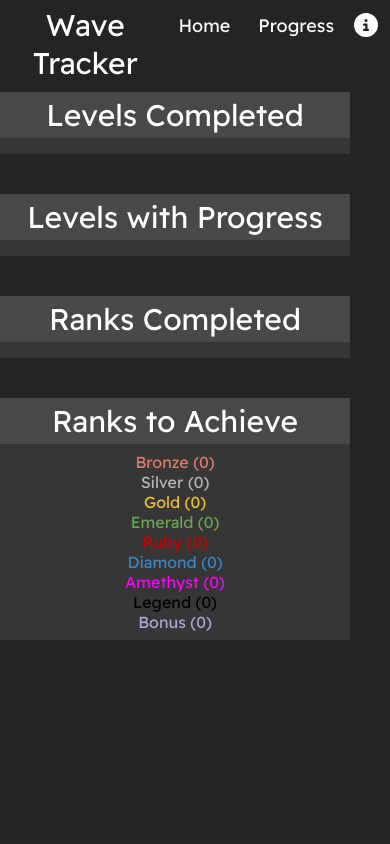
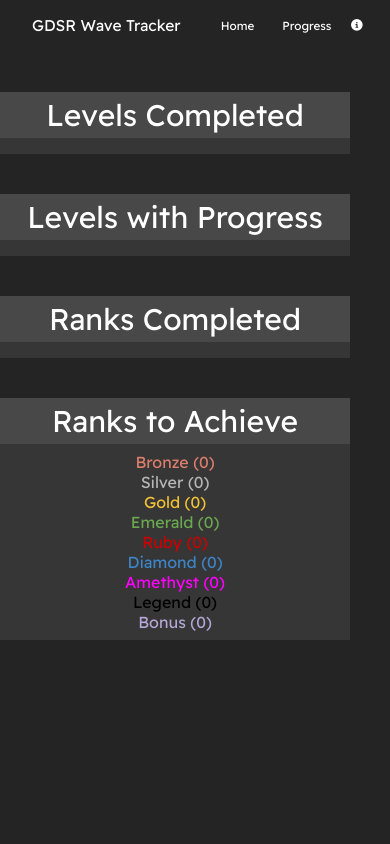
Before and after one commit to krixic/gdsr-tracker, a React (Create React App) app: page /progress in a window 390 px wide. Shown: the top 844 px of the page. Built offline with nearby package versions, Linux system fonts and the light colour scheme.

Commit message:
header adaptibilbioytiltyi for mobile

```diff
--- a/src/components/header/header.css
+++ b/src/components/header/header.css
@@ -1,5 +1,4 @@
 .header {
-  /* background-color: rgb(196, 34, 34); */
   width: 100%;
   height: 50px;
   font-size: 30px;
@@ -33,13 +32,16 @@
 }
 
 .header-text {
-  display: inline-block; /* Ensure text-align works as expected */
+  display: flex;
+  font-size: min(4vw, 80%);
+  align-items: center;
+  padding: 4px 8px;
 }
 
 .info {
-  padding: 12px; /* Set padding to 12px */
+  padding: 12px;
   cursor: pointer;
-  font-size: 24px;
+  font-size: min(3vw, 70%);
 }
 
 .popup {
@@ -82,7 +84,7 @@ h3 {
   width: 100%;
   height: 100%;
   background: rgba(0, 0, 0, 0.5);
-  z-index: 1000; /* Ensure it appears above other elements */
+  z-index: 1000;
   display: flex;
   justify-content: center;
   align-items: center;
@@ -130,11 +132,14 @@ h3 {
 .nav button {
   border: 0;
   font-family: "Readex Pro", sans-serif;
-  font-size: 18px;
+  font-size: min(3vw, 70%);
   padding: 4px 8px;
   cursor: pointer;
   background-color: #ffffff00;
   color: white;
+  display: flex;
+  align-items: center;
+  justify-content: center;
 }
 
 .nav button:hover {
--- a/src/components/progress/progress.css
+++ b/src/components/progress/progress.css
@@ -55,7 +55,7 @@
   padding: 8px 0;
 }
 .progresslevel {
-  font-size: 16;
+  font-size: 16px;
   display: flex;
   justify-content: center;
 }
```
